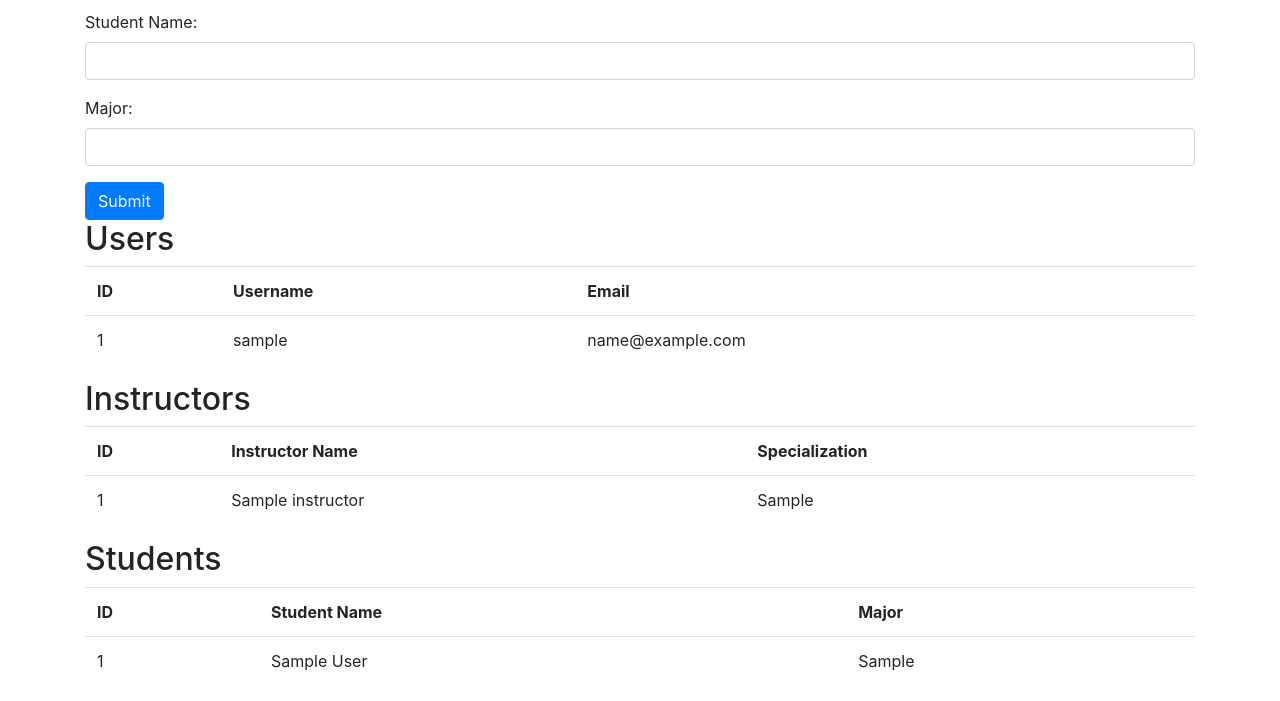
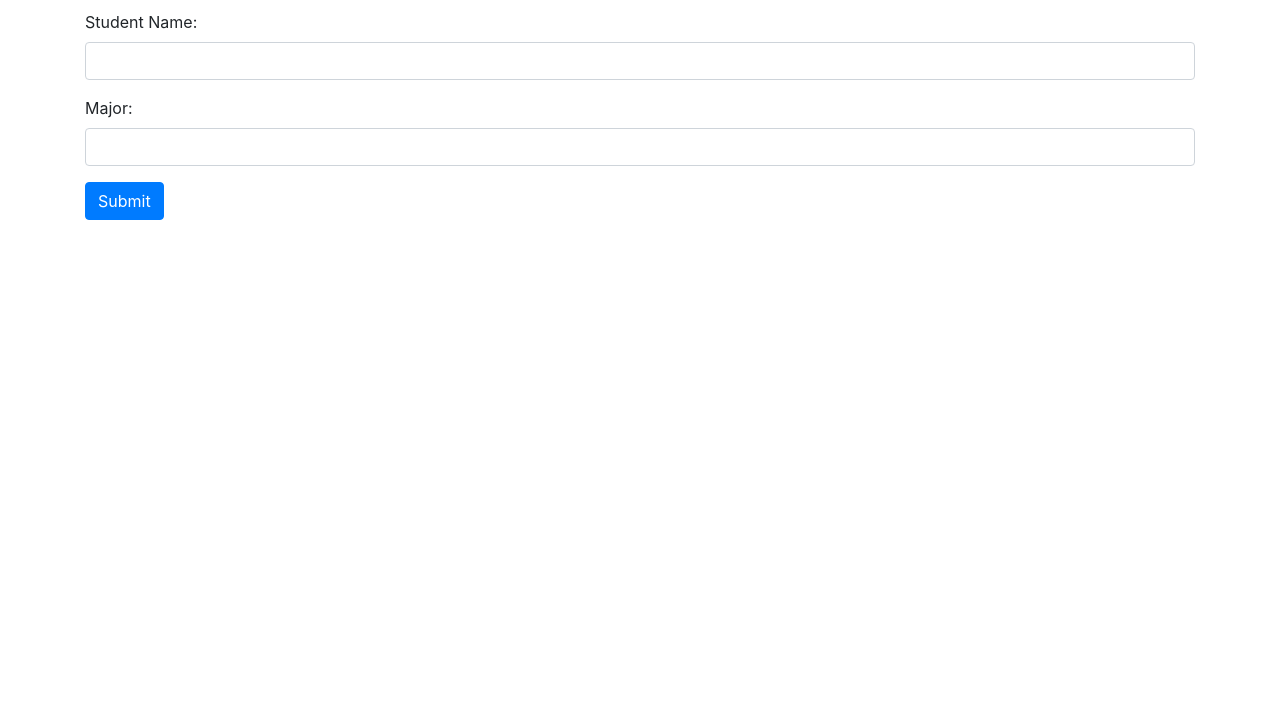
Before and after one commit to Dacanay312/Repository1, a PHP site: page /studentrecord.php in a window 1280 px wide. Shown: the part 806-1507 px from the top of the page. After the commit the page ends 1026 px from the top, so only its background shows below. Run offline with PHP 8.4, Linux system fonts and the light colour scheme; tables that the repository leaves empty or names only in its code hold one stand-in row (values such as "Sample post").

Commit message:
studentrecord.sql

```diff
--- a/FINALS/studentrecord.php
+++ b/FINALS/studentrecord.php
@@ -6,6 +6,7 @@
 </head>
 <body>
     <div class="container">
+        <!-- Add User -->
         <h2>Add User</h2>
         <form action="<?php echo $_SERVER['PHP_SELF']; ?>" method="post">
             <div class="form-group">
@@ -16,9 +17,10 @@
                 <label for="email">Email:</label>
                 <input type="text" class="form-control" id="email" name="email">
             </div>
-            <button type="submit" class="btn btn-primary" name="submit">Submit</button>
+            <button type="submit" class="btn btn-primary" name="submit_user">Submit</button>
         </form>
 
+        <!-- Add Instructor -->
         <h2>Add Instructor</h2>
         <form action="<?php echo $_SERVER['PHP_SELF']; ?>" method="post">
             <div class="form-group">
@@ -32,6 +34,7 @@
             <button type="submit" class="btn btn-primary" name="submit_instructor">Submit</button>
         </form>
 
+        <!-- Add Course -->
         <h2>Add Course</h2>
         <form action="<?php echo $_SERVER['PHP_SELF']; ?>" method="post">
             <div class="form-group">
@@ -45,6 +48,7 @@
             <button type="submit" class="btn btn-primary" name="submit_course">Submit</button>
         </form>
 
+        <!-- Add Student -->
         <h2>Add Student</h2>
         <form action="<?php echo $_SERVER['PHP_SELF']; ?>" method="post">
             <div class="form-group">
@@ -70,7 +74,8 @@
             die("Connection failed: " . $conn->connect_error);
         }
 
-        if (isset($_POST["submit"])) {
+        // Add User
+        if (isset($_POST["submit_user"])) {
             $username = mysqli_real_escape_string($conn, $_POST['username']);
             $email = mysqli_real_escape_string($conn, $_POST['email']);
 
@@ -83,11 +88,12 @@
             }
         }
 
+        // Add Instructor
         if (isset($_POST["submit_instructor"])) {
             $instructor_name = mysqli_real_escape_string($conn, $_POST['instructor_name']);
             $specialization = mysqli_real_escape_string($conn, $_POST['specialization']);
 
-            $sql = "INSERT INTO instructors (instructor_name, specialization) VALUES ('$instructor_name', '$specialization')";
+            $sql = "INSERT INTO instructor (instructor_name, specialization) VALUES ('$instructor_name', '$specialization')";
 
             if ($conn->query($sql) === TRUE) {
                 echo "New instructor record created successfully";
@@ -95,79 +101,3 @@
                 echo "Error: " . $sql . "<br>" . $conn->error;
             }
         }
-
-        if (isset($_POST["submit_student"])) {
-            $student_name = mysqli_real_escape_string($conn, $_POST['student_nameHere']);
-            $major = mysqli_real_escape_string($conn, $_POST['major']);
-
-            $sql = "INSERT INTO students (student_name, major) VALUES ('$student_name', '$major')";
-
-            if ($conn->query($sql) === TRUE) {
-                echo "New student record created successfully";
-            } else {
-                echo "Error: " . $sql . "<br>" . $conn->error;
-            }
-        }
-
-        $sql = "SELECT id, username, email FROM users";
-        $result = $conn->query($sql);
-
-        if ($result->num_rows > 0) {
-            echo "<h2>Users</h2>";
-            echo "<table class='table'>";
-            echo "<tr><th>ID</th><th>Username</th><th>Email</th></tr>";
-            while ($row = $result->fetch_assoc()) {
-                echo "<tr>";
-                echo "<td>" . $row["id"] . "</td>";
-                echo "<td>" . $row["username"] . "</td>";
-                echo "<td>" . $row["email"] . "</td>";
-                echo "</tr>";
-            }
-            echo "</table>";
-        } else {
-            echo "0 results";
-        }
-
-        $sql = "SELECT id, instructor_name, specialization FROM instructors";
-        $result = $conn->query($sql);
-
-        if ($result->num_rows > 0) {
-            echo "<h2>Instructors</h2>";
-            echo "<table class='table'>";
-            echo "<tr><th>ID</th><th>Instructor Name</th><th>Specialization</th></tr>";
-            while ($row = $result->fetch_assoc()) {
-                echo "<tr>";
-                echo "<td>" . $row["id"] . "</td>";
-                echo "<td>" . $row["instructor_name"] . "</td>";
-                echo "<td>" . $row["specialization"] . "</td>";
-                echo "</tr>";
-            }
-            echo "</table>";
-        } else {
-            echo "0 results";
-        }
-
-        $sql = "SELECT id, student_name, major FROM students";
-        $result = $conn->query($sql);
-
-        if ($result->num_rows > 0) {
-            echo "<h2>Students</h2>";
-            echo "<table class='table'>";
-            echo "<tr><th>ID</th><th>Student Name</th><th>Major</th></tr>";
-            while ($row = $result->fetch_assoc()) {
-                echo "<tr>";
-                echo "<td>" . $row["id"] . "</td>";
-                echo "<td>" . $row["student_name"] . "</td>";
-                echo "<td>" . $row["major"] . "</td>";
-                echo "</tr>";
-            }
-            echo "</table>";
-        } else {
-            echo "0 results";
-        }
-
-        $conn->close();
-        ?>
-    </div>
-</body>
-</html>
```
Also changed, not shown: FINALS/studentrecord.sql (added, +29 -0 lines).
